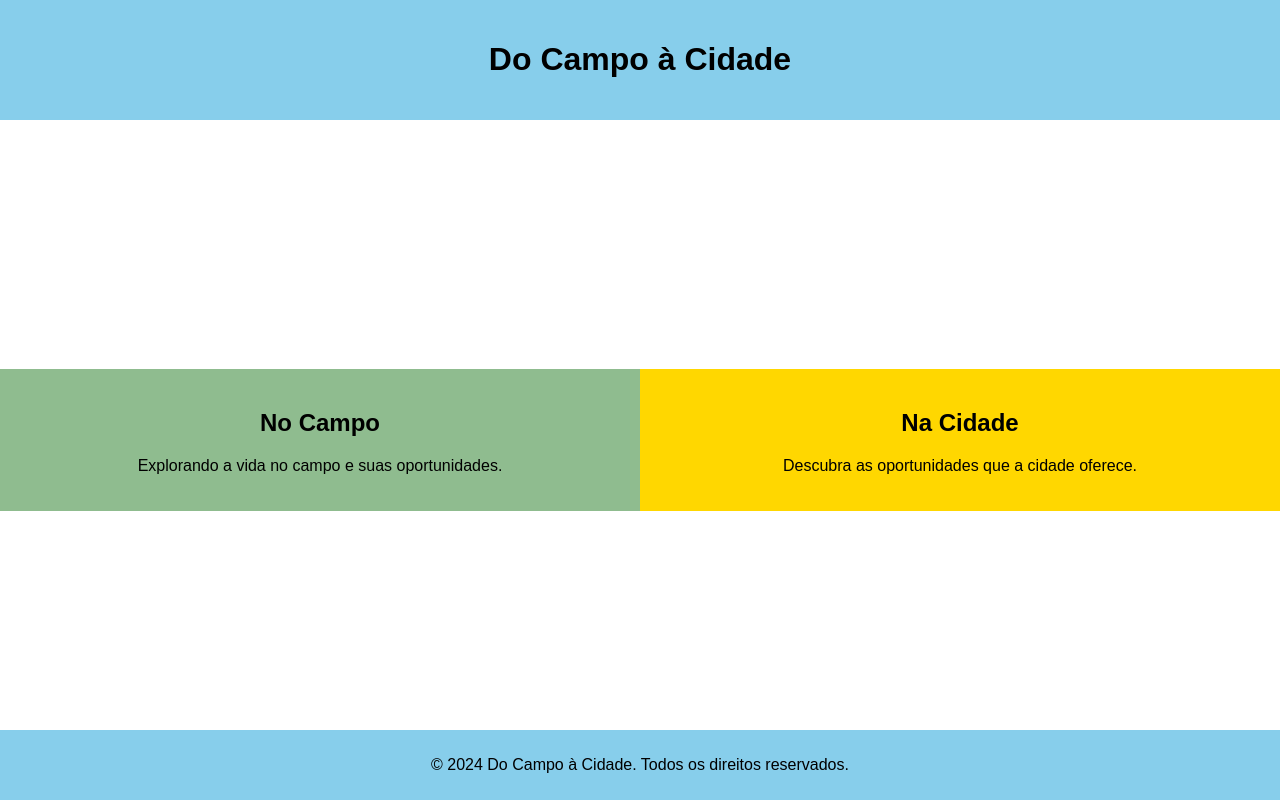
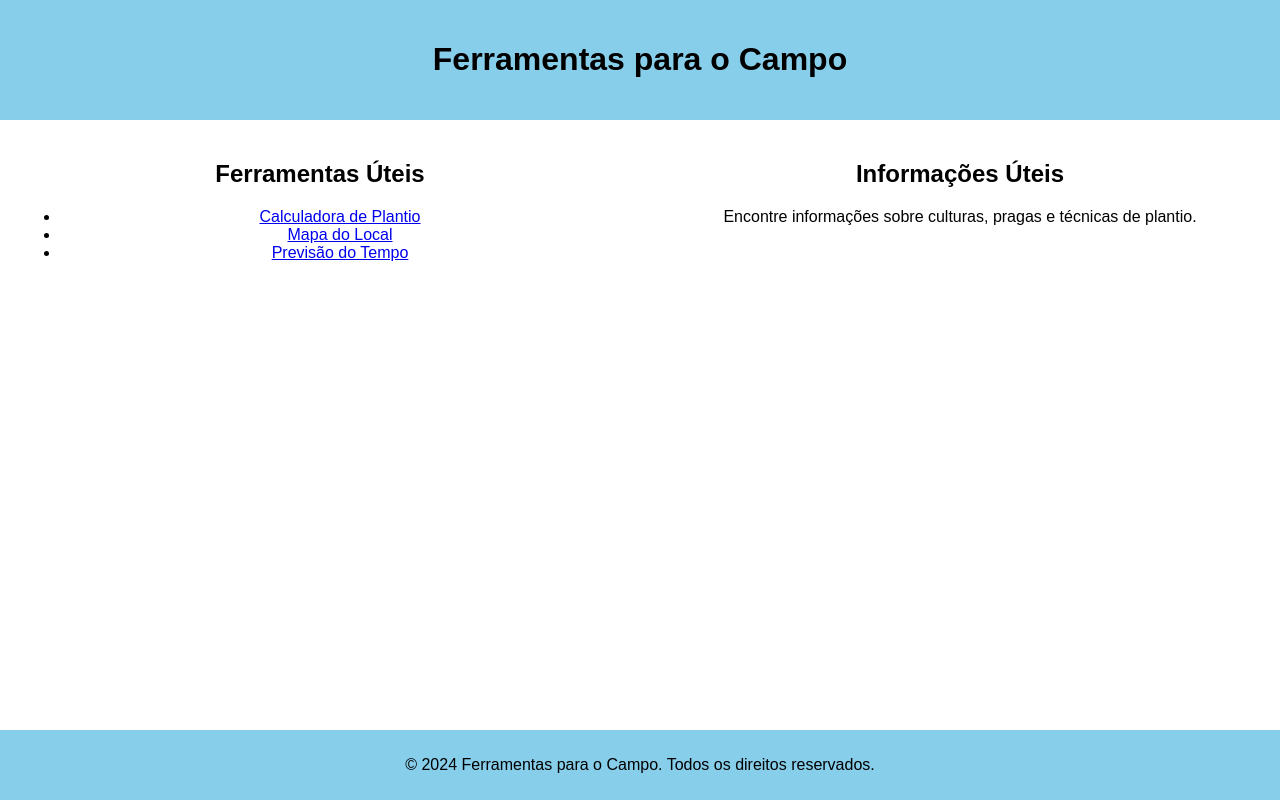
Before and after one commit to Gunga-16/Teste-Projeto-Agrinho, a plain HTML site: page index.html in a window 1280 px wide. Drawn offline with Linux system fonts and the light colour scheme.

Commit message:
atualizando

```diff
--- a/index.html
+++ b/index.html
@@ -1,27 +1,31 @@
 <!DOCTYPE html>
-<html lang="pt-br">
+<html lang="en">
 <head>
 <meta charset="UTF-8">
 <meta name="viewport" content="width=device-width, initial-scale=1.0">
-<title>Do Campo à Cidade</title>
+<title>Ferramentas para o Campo</title>
 <link rel="stylesheet" href="styles.css">
 </head>
 <body>
 <header>
-    <h1>Do Campo à Cidade</h1>
+    <h1>Ferramentas para o Campo</h1>
 </header>
 <main>
-    <section class="campo">
-        <h2>No Campo</h2>
-        <p>Explorando a vida no campo e suas oportunidades.</p>
+    <section class="ferramentas">
+        <h2>Ferramentas Úteis</h2>
+        <ul>
+            <li><a href="calculadora.html">Calculadora de Plantio</a></li>
+            <li><a href="mapa.html">Mapa do Local</a></li>
+            <li><a href="previsao.html">Previsão do Tempo</a></li>
+        </ul>
     </section>
-    <section class="cidade">
-        <h2>Na Cidade</h2>
-        <p>Descubra as oportunidades que a cidade oferece.</p>
+    <section class="informacoes">
+        <h2>Informações Úteis</h2>
+        <p>Encontre informações sobre culturas, pragas e técnicas de plantio.</p>
     </section>
 </main>
 <footer>
-    <p>© 2024 Do Campo à Cidade. Todos os direitos reservados.</p>
+    <p>© 2024 Ferramentas para o Campo. Todos os direitos reservados.</p>
 </footer>
 </body>
 </html>
--- a/styles.css
+++ b/styles.css
@@ -13,22 +13,13 @@ header {
 main {
     display: flex;
     justify-content: space-around;
-    align-items: center;
+    align-items: flex-start;
     height: 80vh;
 }
 
 section {
     text-align: center;
     padding: 20px;
-}
-
-.campo {
-    background-color: #8FBC8F; /* Verde claro */
-    flex: 1;
-}
-
-.cidade {
-    background-color: #FFD700; /* Amarelo ouro */
     flex: 1;
 }
 
```
Also changed, not shown: calculadora.html (added, +55 -0 lines).
